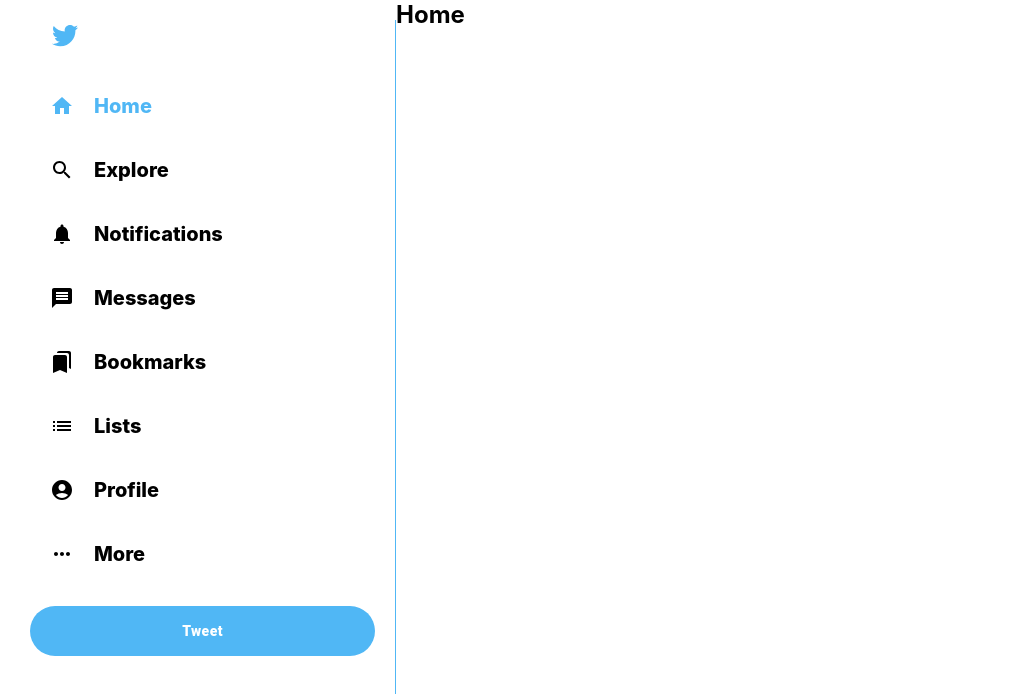
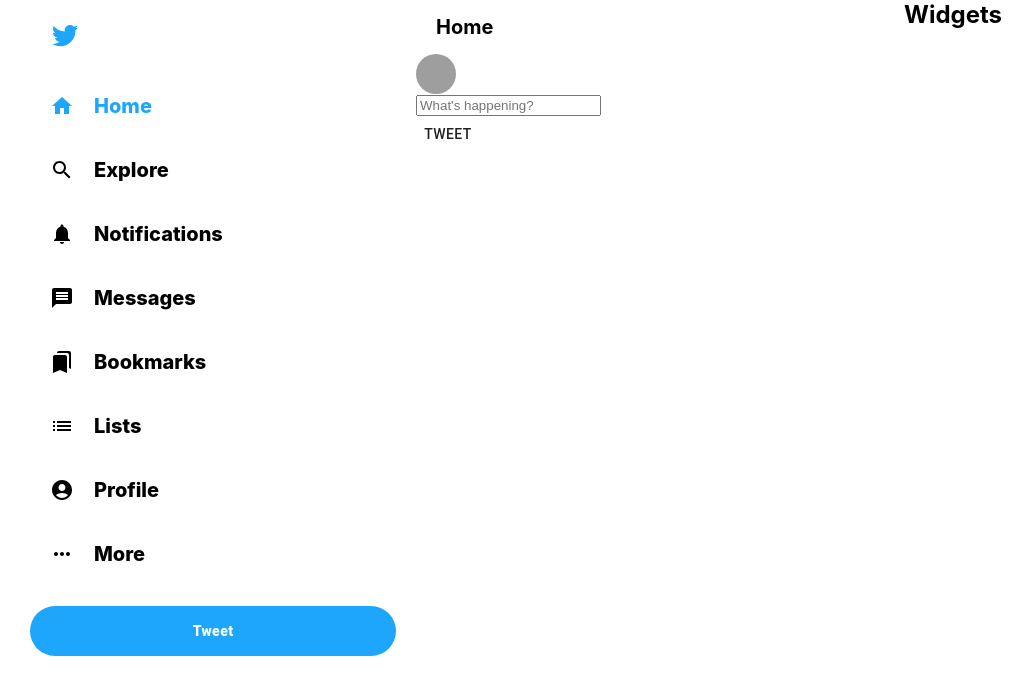
Before and after one commit to Darylcosm0/Twitter-clone, a React (Create React App) app: page / in a window 1280 px wide. Shown: the top 694 px of the page, without its empty margins (0-1034 px from the left). Built offline with nearby package versions, Linux system fonts and the light colour scheme; grey boxes are pictures that could not be loaded; the HTML template or start-up script is replaced by a standard one.

Commit message:
added home and widget container

```diff
--- a/package.json
+++ b/package.json
@@ -5,6 +5,7 @@
   "dependencies": {
     "@emotion/react": "^11.11.1",
     "@emotion/styled": "^11.11.0",
+    "@material-ui/core": "^4.12.4",
     "@mui/icons-material": "^5.14.0",
     "@mui/material": "^5.14.0",
     "@testing-library/jest-dom": "^5.17.0",
--- a/src/App.css
+++ b/src/App.css
@@ -1,6 +1,6 @@
 body {
-  --twitter-color: #50b7f5;
-  --twitter-bacground: #e6ecf0;
+  --twitter-color: #1da6fb;
+  --twitter-bacground: #535556;
 }
 
 .app {
--- a/src/App.js
+++ b/src/App.js
@@ -2,6 +2,7 @@
 import Sidebar from './Sidebar';
 import Feed from './Feed'
 import './App.css'
+import Widgets from './Widgets';
 
 
 function App() {
@@ -17,6 +18,7 @@
       <Feed/>
 
      {/* widgets */}
+     <Widgets/>
 
     </div>
   );
--- /dev/null
+++ b/src/Feed.css
@@ -0,0 +1,30 @@
+.feed {
+  flex: 0.4;
+  border-right: 1px solid var(--twitter-background);
+  min-width: fit-content;
+  overflow: scroll;
+}
+
+.feed::-webkit-scrollbar {
+  display: none;
+}
+
+/* Hide scrollbar for IE, Edge and Firefox */
+.feed {
+  -ms-overflow-style: none; /* IE and Edge */
+  scrollbar-width: none; /* Firefox */
+}
+
+.feed__header {
+  position: sticky;
+  top: 0;
+  background-color: white;
+  z-index: 100;
+  border: 1px solid var(--twitter-background);
+  padding: 15px 20px;
+}
+
+.feed__header > h2 {
+  font-size: 20px;
+  font-weight: 800p;
+}
--- a/src/Feed.js
+++ b/src/Feed.js
@@ -1,12 +1,18 @@
 import React from 'react'
-
+import './Feed.css'
+import TweetBox from './TweetBox'
 function Feed() {
   return (
-    <div>
+    <div className='feed'>
         {/* header */}
+        <div className='feed__header'>
         <h2>Home</h2>
 
+        </div>
+
+
         {/* Tweetbox */}
+        <TweetBox/>
 
         {/* Post */}
          {/* Post */}
--- a/src/Sidebar.css
+++ b/src/Sidebar.css
@@ -1,5 +1,5 @@
 .sidebar {
-  border-right: 1px solid var(--twitter-color);
+  border-right: 1px solid var(--twitter-background);
   flex: 0.3;
   /* min-width: 250px; */
   margin-top: 20px;
--- /dev/null
+++ b/src/TweetBox.js
@@ -0,0 +1,27 @@
+import React from 'react'
+import './TweetBox.css'
+import { Avatar, Button } from "@material-ui/core";
+
+function TweetBox() {
+  return (
+    <div className='tweetBox'>
+        <form>
+            <div className='TweetBox__input'>
+            <Avatar src="https://kajabi-storefronts-production.global.ssl.fastly.net/kajabi-storefronts-production/themes/284832/settings_images/rLlCifhXRJiT0RoN2FjK_Logo_roundbackground_black.png" />
+            <input
+            onChange={(e) => (e.target.value)}
+            value={''}
+            placeholder="What's happening?"
+            type="text"
+          />
+
+
+            </div>
+            <Button>Tweet</Button>
+        </form>
+
+    </div>
+  )
+}
+
+export default TweetBox
--- /dev/null
+++ b/src/Widgets.css
@@ -0,0 +1,3 @@
+.widgets {
+  flex: 0.3;
+}
--- /dev/null
+++ b/src/Widgets.js
@@ -0,0 +1,12 @@
+import React from 'react'
+import './Widgets.css'
+
+function Widgets() {
+  return (
+    <div className='widgets'>
+        <h2>Widgets</h2>
+    </div>
+  )
+}
+
+export default Widgets
```
Also changed, not shown: src/TweetBox.css (added), 2 other files (tests, documents, lock files or other folders).
